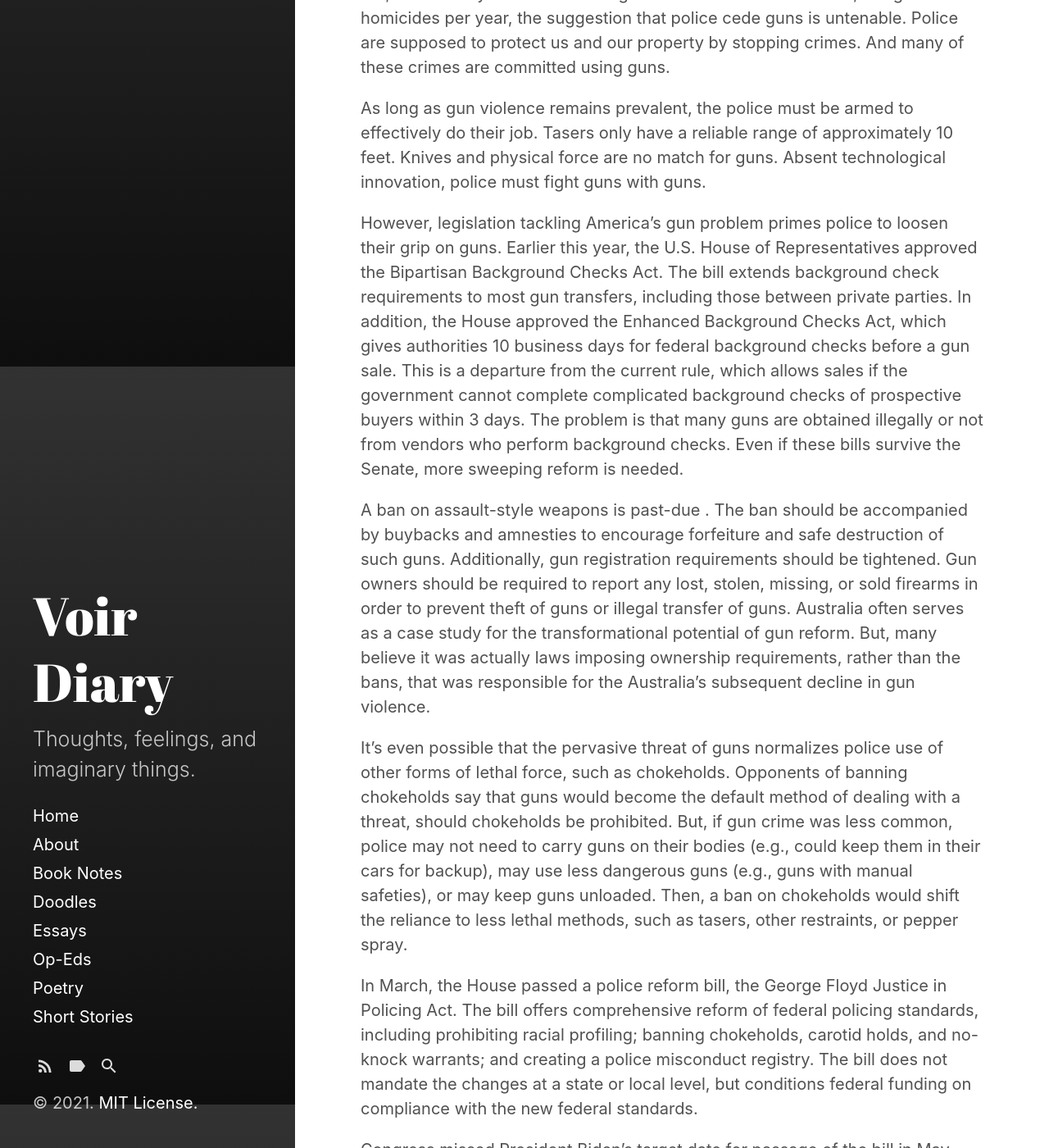
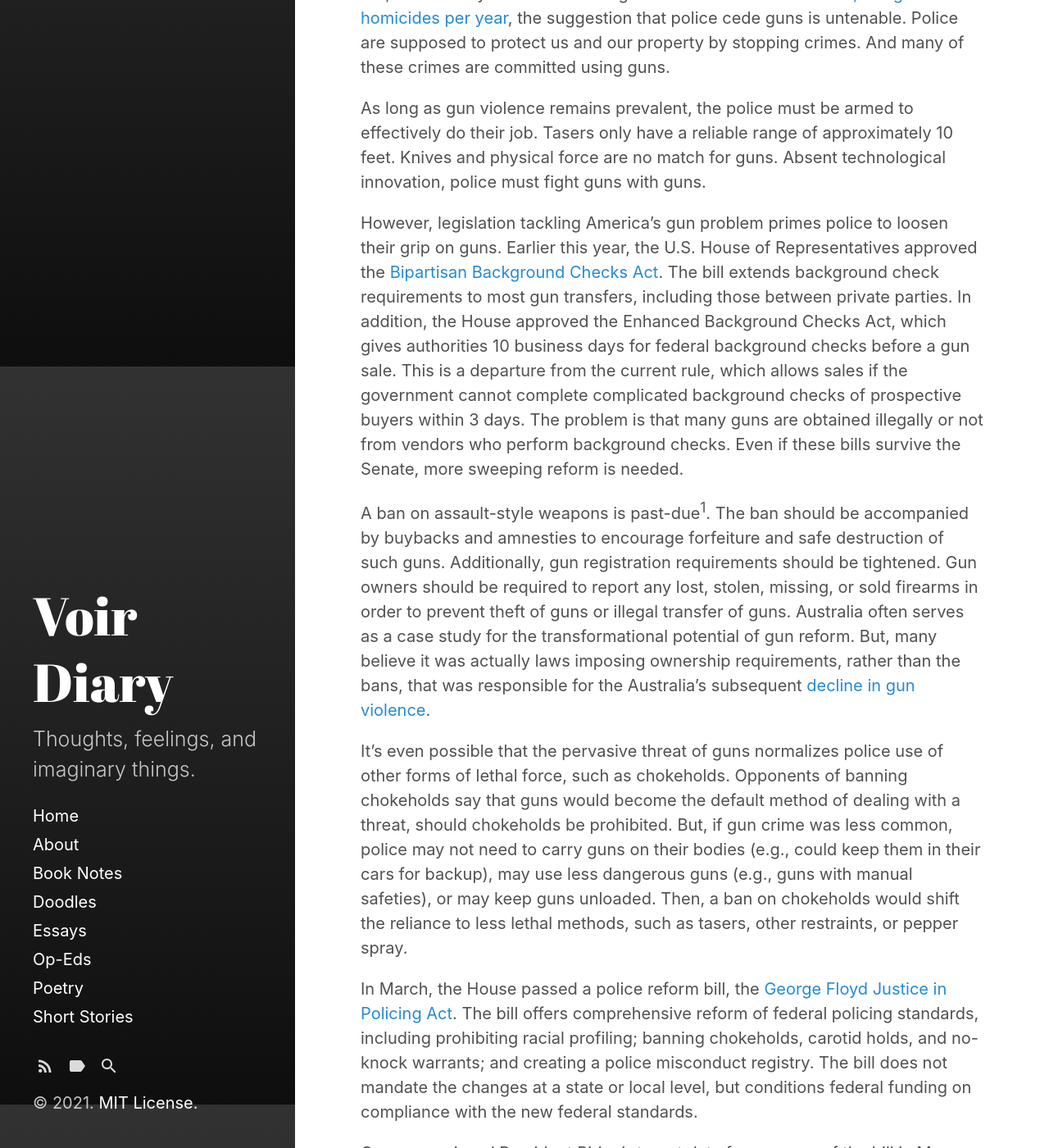
Before and after one commit to VoirDiary/VoirDiary, a Jekyll site: the page built from _posts/2021-06-11-Gun-Reform-Police-Reform.md, in a window 1280 px wide and 1400 px high, scrolled down 453 px. Shown: the whole window at 82% size. Built offline with Jekyll 4.4.1, drawn with Linux system fonts in a browser that asks for light colours; some of the changed text lies outside the part shown.

Commit message:
Update 2021-06-11-Gun-Reform-Police-Reform.md

```diff
--- a/_posts/2021-06-11-Gun-Reform-Police-Reform.md
+++ b/_posts/2021-06-11-Gun-Reform-Police-Reform.md
@@ -17,20 +17,20 @@ tags:
 
 In the wake of recent killings at the hands of police, many believe that the American police force needs to be defunded, less funded, or otherwise reformed.  The outcry takes aim at qualified immunity, over-policing, white supremacy, no-knock warrants, and more.  But, almost all of the criticism of police brutality includes a denouncement of the police’s use of lethal force, including guns.
 
-Yet, in a country with 400 million guns in circulation and over 14,000 gun-related homicides per year, the suggestion that police cede guns is untenable.  Police are supposed to protect us and our property by stopping crimes.  And many of these crimes are committed using guns.
+Yet, in a country with 400 million guns in circulation and over [14,000 gun-related homicides per year](https://www.bbc.com/news/world-us-canada-41488081;%20https:/www.brookings.edu/blog/up-front/2020/07/13/three-million-more-guns-the-spring-2020-spike-in-firearm-sales/), the suggestion that police cede guns is untenable.  Police are supposed to protect us and our property by stopping crimes.  And many of these crimes are committed using guns.
 
 As long as gun violence remains prevalent, the police must be armed to effectively do their job.  Tasers only have a reliable range of approximately 10 feet.  Knives and physical force are no match for guns.  Absent technological innovation, police must fight guns with guns.
 
-However, legislation tackling America’s gun problem primes police to loosen their grip on guns.  Earlier this year, the U.S. House of Representatives approved the Bipartisan Background Checks Act.  The bill extends background check requirements to most gun transfers, including those between private parties.  In addition, the House approved the Enhanced Background Checks Act, which gives authorities 10 business days for federal background checks before a gun sale.  This is a departure from the current rule, which allows sales if the government cannot complete complicated background checks of prospective buyers within 3 days.  The problem is that many guns are obtained illegally or not from vendors who perform background checks.  Even if these bills survive the Senate, more sweeping reform is needed.
+However, legislation tackling America’s gun problem primes police to loosen their grip on guns.  Earlier this year, the U.S. House of Representatives approved the [Bipartisan Background Checks Act](https://www.congress.gov/bill/117th-congress/house-bill/8).  The bill extends background check requirements to most gun transfers, including those between private parties.  In addition, the House approved the Enhanced Background Checks Act, which gives authorities 10 business days for federal background checks before a gun sale.  This is a departure from the current rule, which allows sales if the government cannot complete complicated background checks of prospective buyers within 3 days.  The problem is that many guns are obtained illegally or not from vendors who perform background checks.  Even if these bills survive the Senate, more sweeping reform is needed.
 
-A ban on assault-style weapons is past-due .  The ban should be accompanied by buybacks and amnesties to encourage forfeiture and safe destruction of such guns.  Additionally, gun registration requirements should be tightened.  Gun owners should be required to report any lost, stolen, missing, or sold firearms in order to prevent theft of guns or illegal transfer of guns.  Australia often serves as a case study for the transformational potential of gun reform.  But, many believe it was actually laws imposing ownership requirements, rather than the bans, that was responsible for the Australia’s subsequent decline in gun violence.
+A ban on assault-style weapons is past-due<sup>1</sup>.  The ban should be accompanied by buybacks and amnesties to encourage forfeiture and safe destruction of such guns.  Additionally, gun registration requirements should be tightened.  Gun owners should be required to report any lost, stolen, missing, or sold firearms in order to prevent theft of guns or illegal transfer of guns.  Australia often serves as a case study for the transformational potential of gun reform.  But, many believe it was actually laws imposing ownership requirements, rather than the bans, that was responsible for the Australia’s subsequent [decline in gun violence](https://www.ncbi.nlm.nih.gov/pmc/articles/PMC2704353/).
 
 It’s even possible that the pervasive threat of guns normalizes police use of other forms of lethal force, such as chokeholds.  Opponents of banning chokeholds say that guns would become the default method of dealing with a threat, should chokeholds be prohibited.  But, if gun crime was less common, police may not need to carry guns on their bodies (e.g., could keep them in their cars for backup), may use less dangerous guns (e.g., guns with manual safeties), or may keep guns unloaded.  Then, a ban on chokeholds would shift the reliance to less lethal methods, such as tasers, other restraints, or pepper spray.
 
-In March, the House passed a police reform bill, the George Floyd Justice in Policing Act.  The bill offers comprehensive reform of federal policing standards, including prohibiting racial profiling; banning chokeholds, carotid holds, and no-knock warrants; and creating a police misconduct registry.  The bill does not mandate the changes at a state or local level, but conditions federal funding on compliance with the new federal standards.
+In March, the House passed a police reform bill, the [George Floyd Justice in Policing Act](https://thehill.com/homenews/house/554427-bass-signals-george-floyd-police-reform-bill-wont-meet-may-25-deadline).  The bill offers comprehensive reform of federal policing standards, including prohibiting racial profiling; banning chokeholds, carotid holds, and no-knock warrants; and creating a police misconduct registry.  The bill does not mandate the changes at a state or local level, but conditions federal funding on compliance with the new federal standards.
 
-Congress missed President Biden’s target date for passage of the bill in May.  Instead, the bill is stalled in the evenly-split Senate.  The sticking point appears to be the ending of qualified immunity.  The rampancy of guns props up opponents’ arguments.  Afterall, how can we ask police officers to respond to situations involving firearms, while risking personal liability should they wield their weapon?  The elephant in the room has yet to be addressed.
+Congress missed President Biden’s target date for passage of the bill in May.  Instead, the bill is stalled in the evenly-split Senate.  The sticking point appears to be the [ending of qualified immunity](https://thehill.com/homenews/house/555172-police-reform-fight-hinges-on-qualified-immunity).  The rampancy of guns props up opponents’ arguments.  Afterall, how can we ask police officers to respond to situations involving firearms, while risking personal liability should they wield their weapon?  The elephant in the room has yet to be addressed.
 
 Every time there is a mass shooting in the U.S., demands for gun reform are renewed.  But, it’s not long before the issue falls to the wayside.  Yet, police killings should serve as a reminder of the need for gun reform and rekindle our fervor.  Gun reform is a precursor for meaningful police reform.
 
-*In 1994, the Violent Crime Control and Law Enforcement Act of 1994 was actually passed, which prohibited assault-type weapons for a 10-year period.  But, Congress failed to reauthorize it in 2004.*
+*<sup>1</sup> In 1994, the Violent Crime Control and Law Enforcement Act of 1994 was actually passed, which prohibited assault-type weapons for a 10-year period.  But, Congress failed to reauthorize it in 2004.*
```
